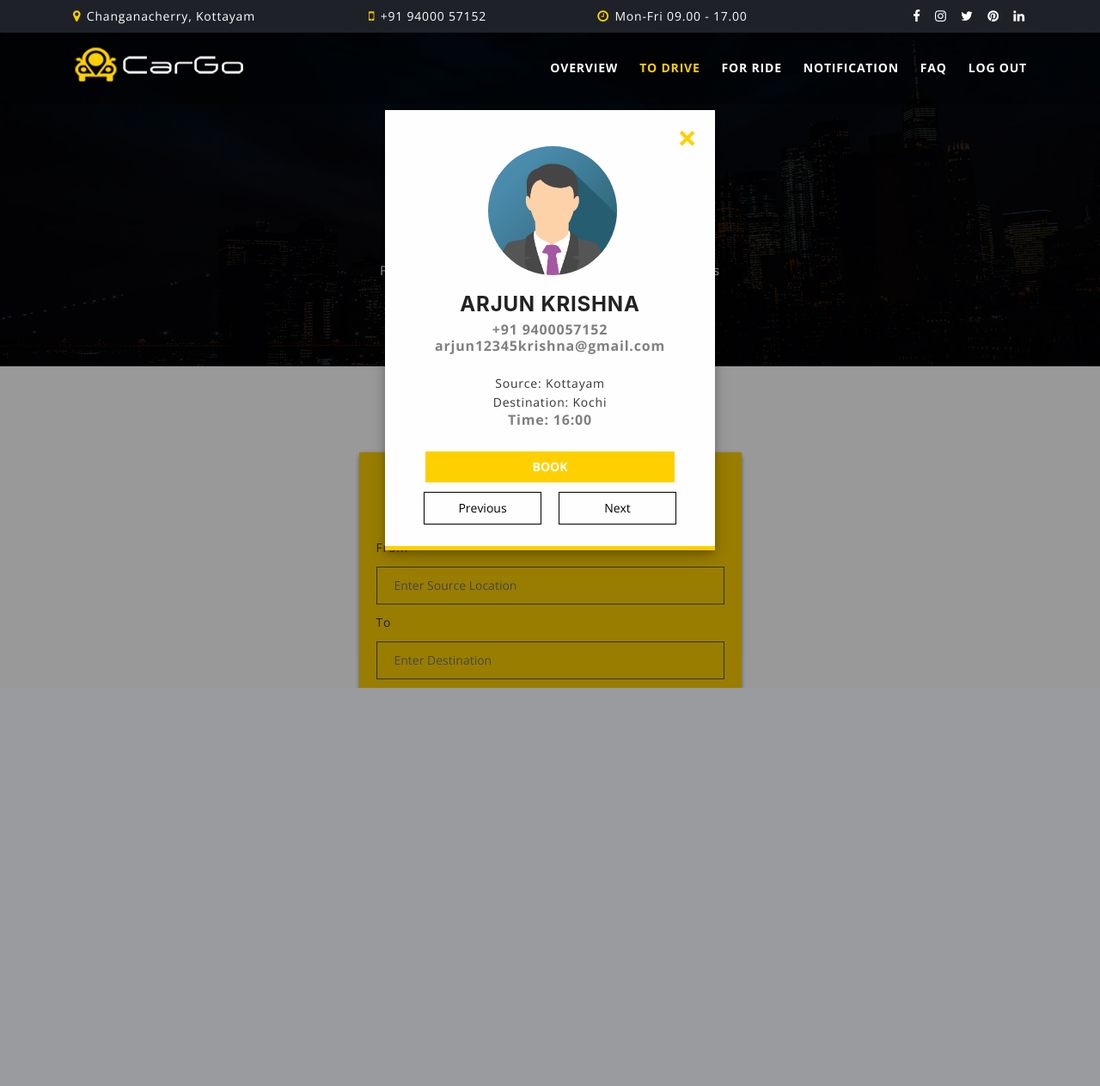
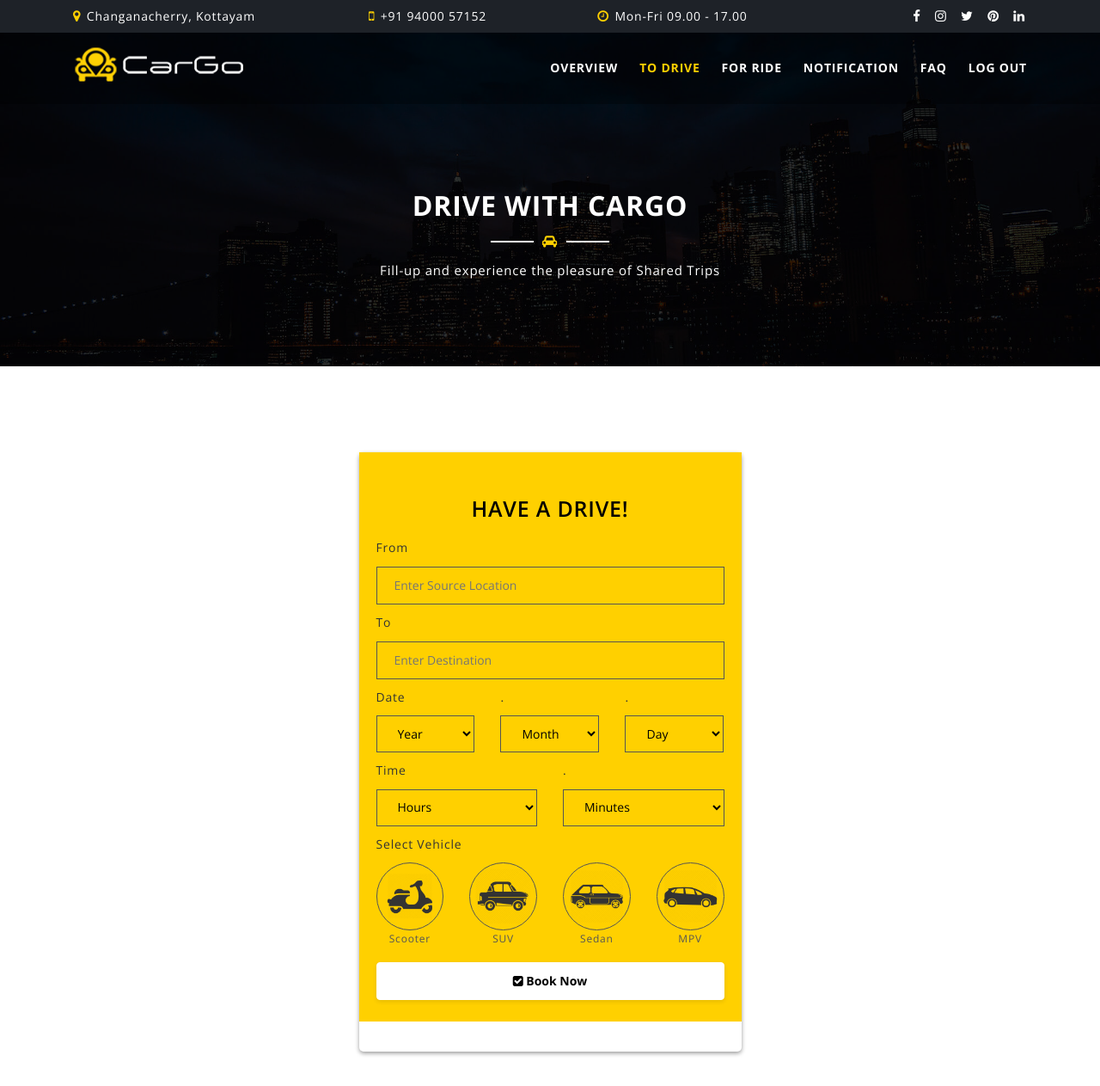
Before and after one commit to decoded-cipher/CarGo, a PHP site: page /drive.php in a window 1280 px wide. Shown: the top 1263 px of the page at 86% size. Before the commit the page ends 800 px from the top, so only its background shows below. Run offline with PHP 8.4, Linux system fonts and the light colour scheme.

Commit message:
Beautifying drive.php

```diff
--- a/drive.php
+++ b/drive.php
@@ -250,10 +250,10 @@
 
                             <form method="POST" action="" name="trip">
                             	<div class="username">
-									From<input type="text" name="source" placeholder="Enter Source Location" required>
+									From<input type="text" id="source" name="source" placeholder="Enter Source Location" required>
 								</div>
 								<div class="username">
-									To<input type="text" name="destination" placeholder="Enter Destination" required>
+									To<input type="text" id="destination" name="destination" placeholder="Enter Destination" required>
                                 </div>
 
 <!--________________________________________________________________________________________________________________________________-->
@@ -276,8 +276,8 @@
                                 <div class="name">
                                     <div class="row">
                                         <div class="col-md-4">
-                                        Date<select name="year">
-                                            <option default>Year</option>
+                                        Date<select name="year" id="year">
+                                            <option value="x">Year</option>
                                             <option value="2019">2019</option>
                                             <option value="2020">2020</option>
                                             <option value="2021">2021</option>
@@ -317,8 +317,8 @@
                                         </div>
 
                                         <div class="col-md-4">
-                                        .<select name=month>
-                                            <option default>Month</option>
+                                        .<select name=month id="month">
+                                            <option value="x">Month</option>
                                             <option value="01">January</option>
                                             <option value="02">February</option>
                                             <option value="03">March</option>
@@ -335,8 +335,8 @@
                                         </div>
 
                                         <div class="col-md-4">
-                                        .<select name="day">
-                                            <option default>Day</option>
+                                        .<select name="day" id="day">
+                                            <option value="x">Day</option>
                                             <option value="01">01</option>
                                             <option value="02">02</option>
                                             <option value="03">03</option>
@@ -374,8 +374,8 @@
 
                                     <div class="row">
                                         <div class="col-md-6">
-                                        Time<select name="hours">
-                                            <option default>Hours</option>
+                                        Time<select name="hours" id="hours">
+                                            <option value="x">Hours</option>
                                             <option value="00">00</option>
 
                                             <option value="01">01</option>
@@ -407,8 +407,8 @@
                                     </div>
 
                                     <div class="col-md-6">
-                                        .<select name="minutes">
-                                            <option default>Minutes</option>
+                                        .<select name="minutes" id="minutes">
+                                            <option value="x">Minutes</option>
                                             <option value="00">00</option>
                                             <option value="05">05</option>
                                             <option value="10">10</option>
@@ -423,14 +423,6 @@
                                             <option value="55">55</option>
                                         </select>
                                     </div>
-
-                                    <!-- <div class="col-md-4">
-                                        .<select name="AM/PM">
-                                            <option default>AM/PM</option>
-                                            <option value="AM">AM</option>
-                                            <option value="PM">PM</option>
-                                        </select>
-                                        </div> -->
                                     </div>
                                 </div>
 
@@ -482,135 +474,6 @@
         </div>
     </section>
     <!--== Login Page Content End ==-->
-
-
-
-
-
-<!--________________________________________________________________________________________________________________________________-->
-
-
-
-
-
-
-        <!-- The Modal -->
-        <div class="xsframe">
-            <div id="myModal" class="xsmodal">
-                <form method="post" action="" id="verifyform">
-                    <!-- Modal content -->
-                    <div class="xsmodal-content">
-                        <span class="xsclose">&times;</span>
-                        <br>
-
-                        <div class="driver_details" style="display: inline-block; text-align: center">
-                            <img style="margin-left: 30px" src="assets/img/img_avatar_1.png" width="150px" height="150px">
-                        </div>
-                            <h4 style="margin: 20px 0px 5px 0px;
-                                font-family: -apple-system, BlinkMacSystemFont, 'Segoe UI', Roboto, Oxygen, Ubuntu, Cantarell, 'Open Sans', 'Helvetica Neue', sans-serif;">
-                                ARJUN KRISHNA</h4>
-                            <h6 style="color: gray;">+91 9400057152<h6>
-                            <h6 style="color: gray;">arjun12345krishna@gmail.com</h6><br>
-
-                            <div class="route">
-                                <div class="from"><p>Source: Kottayam</p></div>
-                                <div class="to"><p>Destination: Kochi</p></div>
-                                <div class="time"><h6 style="color: gray;">Time:  16:00</h6></div>
-                            </div>
-
-                            <div class="book" style="">
-                                <button type="submit">BOOK</button>
-                            </div>
-
-                            <div class="abc" style="float=right;">
-                                <button type="submit">Previous</button>
-                                <button type="submit" style="margin: 0px 0px 0px 15px;">Next</button>
-                            </div>
-
-
-
-
-                        <!-- <div style="text-align: center">
-                            An OTP was sent to your mobile number.<br>Enter OTP to complete User Registration.
-
-                            <div class="xextra">
-                                <input type="text" placeholder="Enter OTP">
-                            </div>
-                        </div>
-                        <button class="xmbutton" id="verifybtn">Book Carpool</button>
-                        <small> Didn't receive OTP?
-                            <a href="#">Resend</a> OTP.
-                        </small>-->
-                    </div>
-                </form>
-            </div>
-        </div>
-
-
-
-
-
-
-        <script>
-                // Get the modal
-                var modal = document.getElementById('myModal');
-                var modal2= document.getElementById('invalidOTP');
-
-                // // Get the button that opens the modal
-                // var btn = document.getElementById("myBtn");
-
-                // Get the <span> element that closes the modal
-                var span = document.getElementsByClassName("xsclose")[0];
-                var span2= document.getElementsByClassName("xsclose")[1];
-
-                // // When the user clicks the button, open the modal
-                // btn.onclick = function () {
-                //     modal.style.display = "block";
-                // }
-
-                // When the user clicks on <span> (x), close the modal
-                span.onclick = function () {
-                    modal.style.display = "none ";
-                }
-                span2.onclick = function () {
-                    modal2.style.display = "none ";
-                }
-
-                // // When the user clicks anywhere outside of the modal, close it
-                // window.onclick = function(event) {
-                //     if (event.target == modal) {
-                //         modal.style.display = "none ";
-                //     }
-                // }
-                document.getElementById('otpfrm').addEventListener('submit', showotp)
-                document.getElementById('verifyform').addEventListener('submit', invalidotp)
-                document.getElementById('resendbtn').addEventListener('click', resendotp)
-
-
-                function showotp(e) {
-                    e.preventDefault()
-                    document.getElementById('myModal').style.display='block'
-                    return false;
-                }
-                function invalidotp(e) {
-                    e.preventDefault()
-                    document.getElementById('myModal').style.display='none'
-                    document.getElementById('invalidOTP').style.display='block'
-                    return false;
-                }
-                function resendotp(e) {
-                    e.preventDefault()
-                    document.getElementById('invalidOTP').style.display='none'
-                    document.getElementById('myModal').style.display='block'
-                    return false;
-                }
-
-                </script>
-
-
-
-
-
 
 
 
@@ -723,6 +586,15 @@
         </section>
     <!--== Footer Area End ==-->
 
+
+
+
+<!--____________________________________________________________________________________________________________________________________________-->
+
+
+
+
+
     <!--== Scroll Top Area Start ==-->
     <div class="scroll-top">
         <img src="assets/img/scroll-top.png" alt="JSOFT">
@@ -804,3 +676,41 @@
 
 <!--__________________________________________________________________________________________________________________________________-->
 <!--__________________________________________________________________________________________________________________________________-->
+
+
+
+
+
+
+            <script type ="text/javascript" language="javascript">
+                function validation()
+                {
+                    var year = document.forms["trip"]["year"];
+                    var month = document.forms["trip"]["month"];
+                    var day = document.forms["trip"]["day"];
+                    var hours = document.forms["trip"]["hours"];
+                    var minutes = document.forms["trip"]["minutes"];
+                    var vehicle = document.forms["trip"]["vehicle"];
+
+
+                    if(year.value == "")
+                    {
+                        var e = document.getElementById("year");
+                        var strUser = e.options[e.selectedIndex].text;
+                        if(strUser==x)
+                        {
+                            alert("Please select a Year");
+                        }
+                    }
+
+                    else
+                    return true;
+                }
+            </script>
+
+
+
+
+
+<!--__________________________________________________________________________________________________________________________________-->
+<!--__________________________________________________________________________________________________________________________________-->
```
